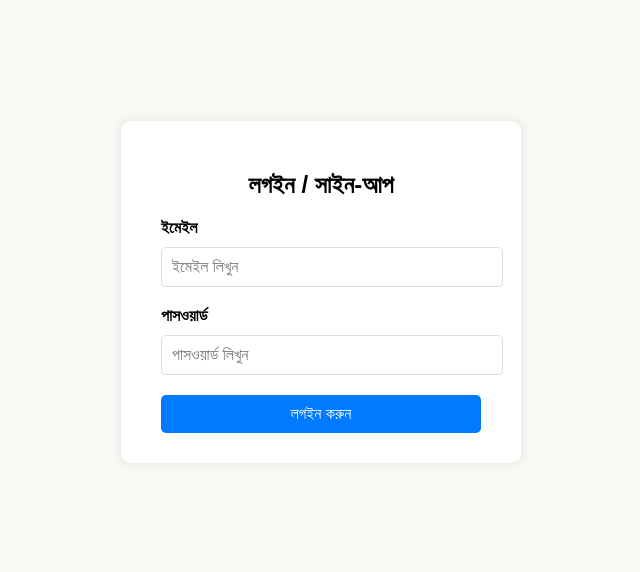
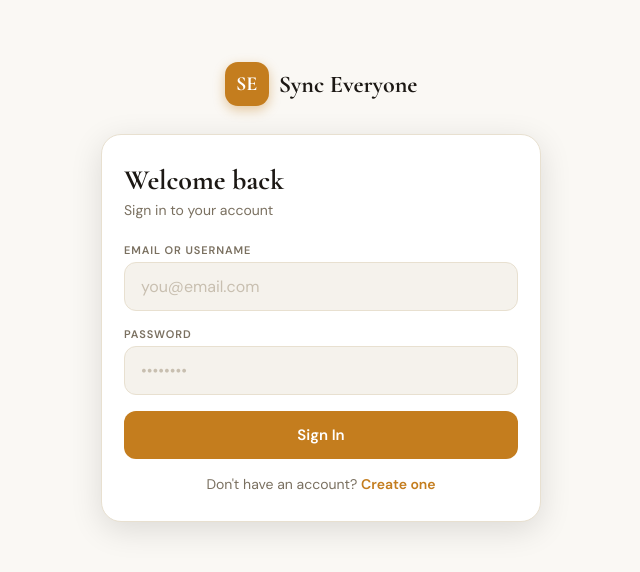
Before and after one commit to hellosifatCreate/sync-everyone, a React (Vite) app in the folder frontend/: page / in a window 1280 px wide. Shown: the part 108-680 px from the top of the page, without its empty margins (319-959 px from the left). Built offline with nearby package versions, Linux system fonts and the light colour scheme.

Commit message:
revert to working version

```diff
--- a/frontend/index.html
+++ b/frontend/index.html
@@ -1,76 +1,47 @@
 <!DOCTYPE html>
-<html lang="bn">
+<html lang="en">
   <head>
-    <meta charset="UTF-8">
-    <meta name="viewport" content="width=device-width, initial-scale=1.0">
-    <title>লগইন / সাইন-আপ</title>
+    <meta charset="UTF-8" />
+    <meta name="viewport" content="width=device-width, initial-scale=1.0, maximum-scale=1.0, user-scalable=no, interactive-widget=resizes-content" />
+    <meta name="theme-color" content="#faf8f4" />
+    <meta name="mobile-web-app-capable" content="yes" />
+    <meta name="apple-mobile-web-app-capable" content="yes" />
+    <title>Sync Everyone</title>
     <style>
+      *, *::before, *::after {
+        box-sizing: border-box;
+        margin: 0;
+        padding: 0;
+        -webkit-tap-highlight-color: transparent;
+      }
+      html {
+        height: 100%;
+        background: #faf8f4;
+        -webkit-text-size-adjust: 100%;
+      }
       body {
-            font-family: Arial, sans-serif;
-            background-color: #faf8f4;
+        height: 100%;
+        background: #faf8f4;
+        overflow: hidden;
+      }
+      #root {
+        height: 100%;
         display: flex;
-            justify-content: center;
-            align-items: center;
-            height: 100vh;
-            margin: 0;
+        flex-direction: column;
       }
-        .form-container {
-            background: white;
-            padding: 30px 40px;
-            border-radius: 10px;
-            box-shadow: 0 0 10px rgba(0, 0, 0, 0.1);
-            width: 320px;
-        }
-        h2 {
-            text-align: center;
-            margin-bottom: 20px;
-        }
-        label {
-            display: block;
-            margin-bottom: 10px;
-            font-weight: bold;
-        }
-        input {
-            width: 100%;
-            padding: 10px;
-            margin-bottom: 20px;
-            border: 1px solid #ddd;
-            border-radius: 5px;
-            font-size: 16px;
+      /* Prevent zoom AND prevent layout jump on Android */
+      input, textarea, select {
+        font-size: 16px !important;
+        -webkit-appearance: none;
+        appearance: none;
       }
       button {
-            width: 100%;
-            padding: 10px;
-            background-color: #007BFF;
-            color: white;
-            border: none;
-            border-radius: 5px;
-            font-size: 16px;
-            cursor: pointer;
-        }
-        button:hover {
-            background-color: #0056b3;
+        touch-action: manipulation;
       }
     </style>
   </head>
   <body>
-    <div class="form-container">
-        <h2>লগইন / সাইন-আপ</h2>
-        <form id="authForm">
-            <label for="email">ইমেইল</label>
-            <input type="email" id="email" placeholder="ইমেইল লিখুন" required>
-            <label for="password">পাসওয়ার্ড</label>
-            <input type="password" id="password" placeholder="পাসওয়ার্ড লিখুন" required>
-            <button type="submit">লগইন করুন</button>
-        </form>
-    </div>
-    <script>
-        const form = document.getElementById('authForm');
-        form.addEventListener('submit', function(e) {
-            e.preventDefault();
-            // এখানে তোমার লগইন বা সাইন-আপ লজিক বসাবে
-            alert('ফর্ম সাবমিট হয়েছে!');
-        });
-    </script>
+    <div id="root"></div>
+    <script type="module" src="/src/main.jsx"></script>
   </body>
 </html>
--- a/frontend/src/App.jsx
+++ b/frontend/src/App.jsx
@@ -461,7 +461,7 @@ function FeedView({me,onProfile,showToast}){
     try{
       const fd=new FormData();
       fd.append("caption",caption.trim());
-      fd.append("emoji",emoji||"✨");
+      if(emoji) fd.append("emoji",emoji);
       fd.append("tags",tagStr.trim());
       if(imgFile)fd.append("image",imgFile);
       const{data}=await api.post("/posts",fd);
```
Lines whose indentation alone changed are shown as unchanged.
